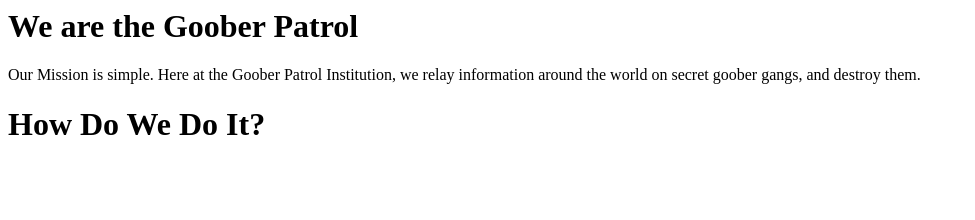
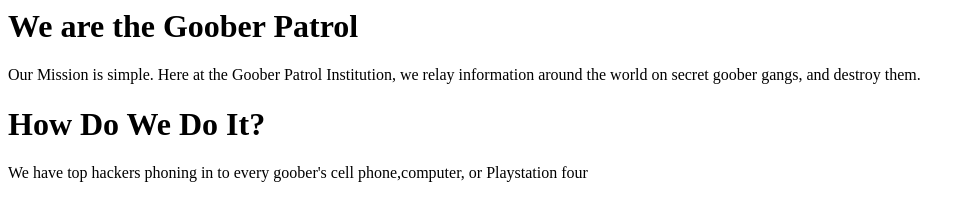
Before and after one commit to PhileusCorndog/gooberpatrol.github.io, a plain HTML site: page index.html in a window 1280 px wide. Shown: the whole page, without its empty margins (0-975 px from the left). Drawn offline with Linux system fonts and the light colour scheme.

Commit message:
Update index.html

```diff
--- a/index.html
+++ b/index.html
@@ -1,3 +1,4 @@
 <h1> We are the Goober Patrol </h1>
 <p> Our Mission is simple. Here at the Goober Patrol Institution, we relay information around the world on secret goober gangs, and destroy them. <p>
 <h1> How Do We Do It? </h1>
+<p> We have top hackers phoning in to every goober's cell phone,computer, or Playstation four <p>
```
